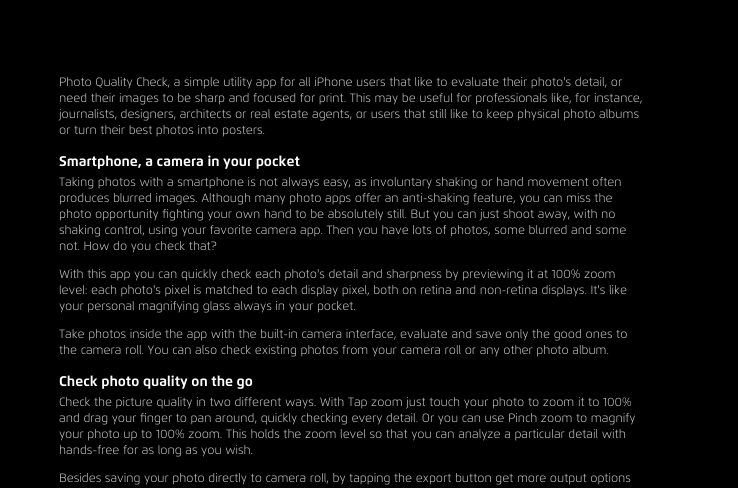
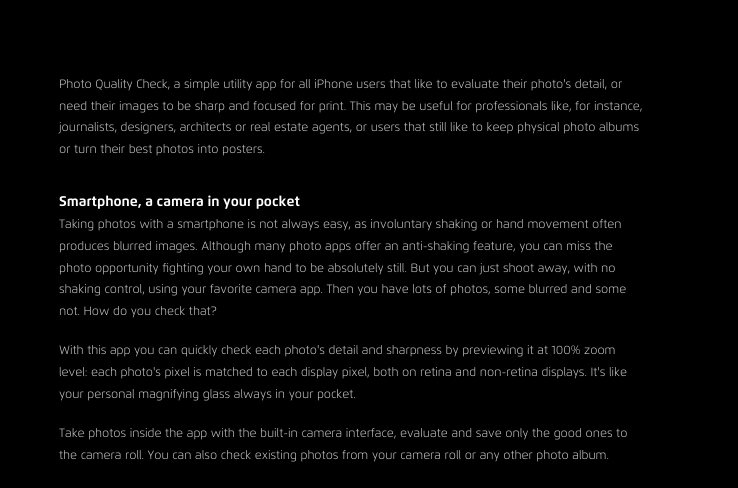
Before and after one commit to SmallBlackRoom/smallblackroom.com, a plain HTML site: page about.html in a window 1280 px wide. Shown: the part 296-784 px from the top of the page, 68-806 px from the left. Drawn offline with nearby package versions, Linux system fonts and the light colour scheme.

Commit message:
Adjust the about text spacing (Romeu Peitinho)
Signed-off-by: Hugo Ferreira <hugo@mindclick.info>

```diff
--- a/css/main.css
+++ b/css/main.css
@@ -200,6 +200,11 @@ nav a:hover {
     margin-bottom: 1em;
 }
 
+#about .main p {
+    line-height: 1.8em;
+    margin-bottom: 1.5em;
+}
+
 .main h1 {
     font-size: 24px;
     line-height: 34px;
@@ -219,6 +224,10 @@ nav a:hover {
     color: white;
     margin-top: 0px;
     margin-bottom: 0px;
+}
+
+#about .main article h3 {
+    margin-top: 30px;
 }
 
 .main aside {
```
